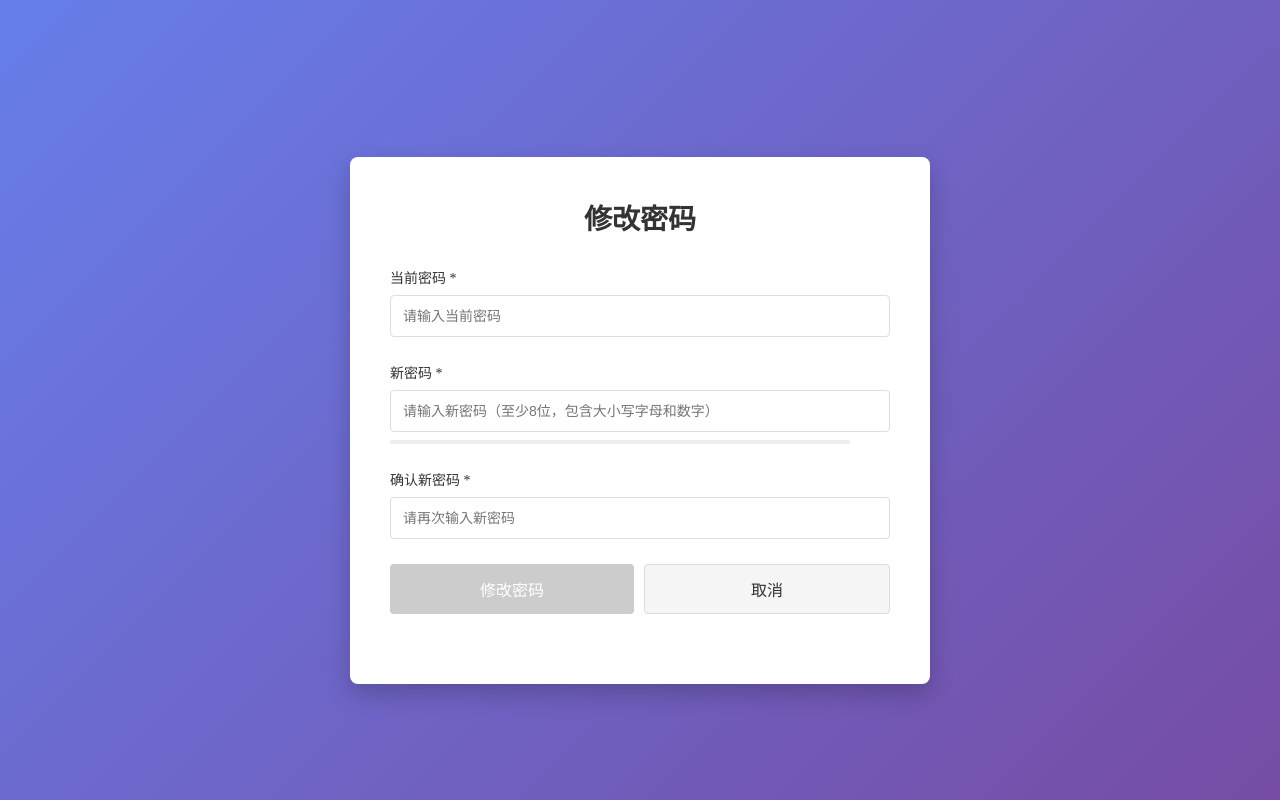
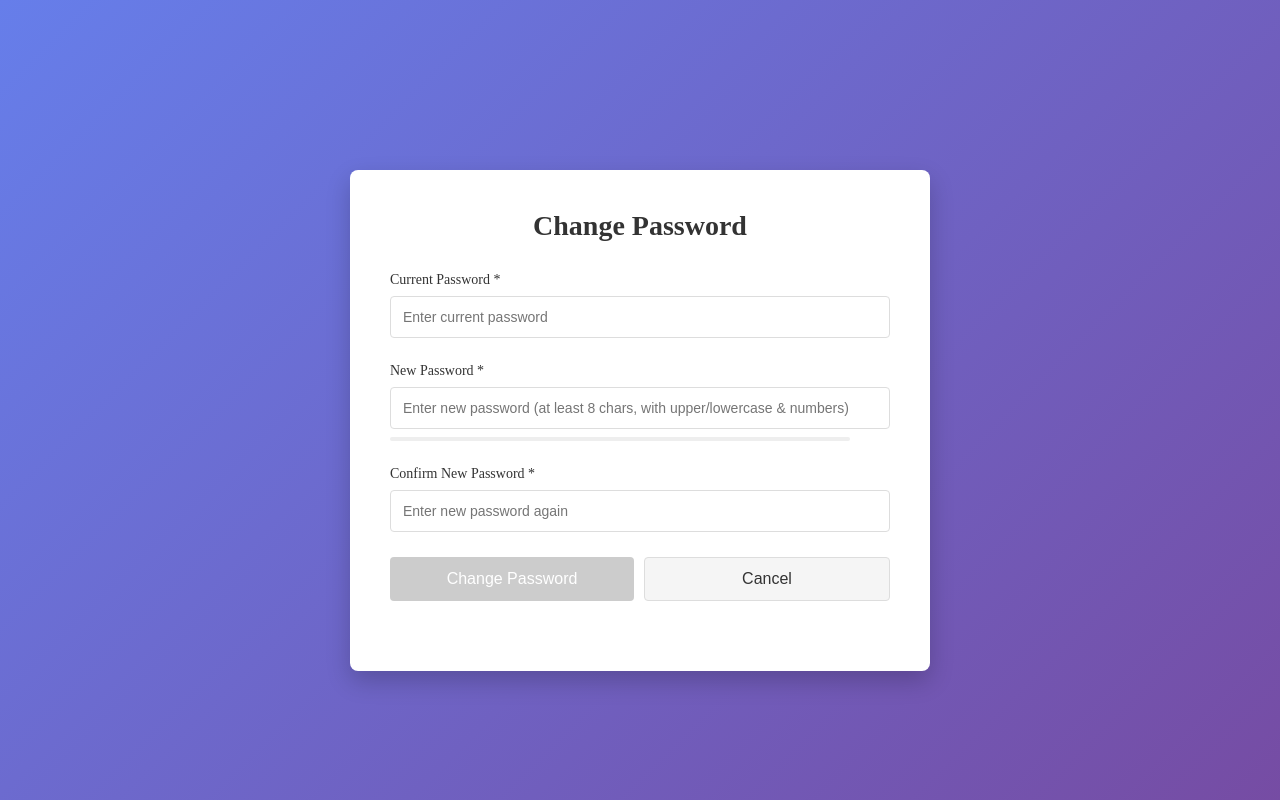
Before and after one commit to stupid-monkey/ai-class-frontend, a Vue app: page /change-password in a window 1280 px wide. Built offline with nearby package versions, Linux system fonts and the light colour scheme; sample sign-in values are in the browser's storage; the HTML template or start-up script is replaced by a standard one.

Commit message:
feat: translate change password view to English

```diff
--- a/src/views/ChangePasswordView.vue
+++ b/src/views/ChangePasswordView.vue
@@ -2,19 +2,19 @@
   <div class="change-password-container">
     <div class="card">
       <div class="header">
-        <h1>{{ isFirstLogin ? '首次登录 - 修改密码' : '修改密码' }}</h1>
-        <p v-if="isFirstLogin" class="tip">为了安全起见，请在首次登录时修改密码</p>
+        <h1>{{ isFirstLogin ? 'First Login - Change Password' : 'Change Password' }}</h1>
+        <p v-if="isFirstLogin" class="tip">For security reasons, please change your password upon first login</p>
       </div>
 
       <form @submit.prevent="handleChangePassword" class="form">
         <!-- 当前密码 -->
         <div class="form-group">
-          <label for="current-password">{{ isFirstLogin ? '初始密码' : '当前密码' }} *</label>
+          <label for="current-password">{{ isFirstLogin ? 'Initial Password' : 'Current Password' }} *</label>
           <input
             id="current-password"
             v-model="form.currentPassword"
             type="password"
-            :placeholder="isFirstLogin ? '请输入管理员给定的初始密码' : '请输入当前密码'"
+            :placeholder="isFirstLogin ? 'Enter initial password provided by admin' : 'Enter current password'"
             required
             @input="validateCurrentPassword"
           />
@@ -23,12 +23,12 @@
 
         <!-- 新密码 -->
         <div class="form-group">
-          <label for="new-password">新密码 *</label>
+          <label for="new-password">New Password *</label>
           <input
             id="new-password"
             v-model="form.newPassword"
             type="password"
-            placeholder="请输入新密码（至少8位，包含大小写字母和数字）"
+            placeholder="Enter new password (at least 8 chars, with upper/lowercase & numbers)"
             required
             @input="validateNewPassword"
           />
@@ -41,12 +41,12 @@
 
         <!-- 确认新密码 -->
         <div class="form-group">
-          <label for="confirm-password">确认新密码 *</label>
+          <label for="confirm-password">Confirm New Password *</label>
           <input
             id="confirm-password"
             v-model="form.confirmPassword"
             type="password"
-            placeholder="请再次输入新密码"
+            placeholder="Enter new password again"
             required
             @input="validateConfirmPassword"
           />
@@ -60,7 +60,7 @@
             class="btn btn-primary"
             :disabled="loading || !isFormValid"
           >
-            {{ loading ? '修改中...' : '修改密码' }}
+            {{ loading ? 'Changing...' : 'Change Password' }}
           </button>
           <button
             v-if="!isFirstLogin"
@@ -69,7 +69,7 @@
             @click="handleCancel"
             :disabled="loading"
           >
-            取消
+            Cancel
           </button>
         </div>
 
@@ -86,13 +86,13 @@
 
       <!-- 首次登录Notice -->
       <div v-if="isFirstLogin" class="first-login-tips">
-        <h3>密码设置指南</h3>
+        <h3>Password Security Guidelines</h3>
         <ul>
-          <li>✓ 请输入管理员为你设置的初始密码</li>
-          <li>✓ 然后设置一个足够安全的新密码</li>
-          <li>✓ 新密码需包含：大小写字母、数字、至少8位</li>
-          <li>✓ 妥善保管好密码，不要分享给他人</li>
-          <li>✓ 定期修改密码提高安全性</li>
+          <li>✓ Please enter the initial password set by the administrator</li>
+          <li>✓ Then set a strong new password</li>
+          <li>✓ New password must contain: uppercase, lowercase, numbers, at least 8 characters</li>
+          <li>✓ Keep your password safe and do not share it</li>
+          <li>✓ Change your password regularly to improve security</li>
         </ul>
       </div>
     </div>
@@ -151,10 +151,10 @@ const strengthLevel = computed(() => {
 // 密码强度文本
 const strengthText = computed(() => {
   switch (strengthLevel.value) {
-    case 'weak': return '弱'
-    case 'fair': return '一般'
-    case 'good': return '良好'
-    case 'strong': return '强'
+    case 'weak': return 'Weak'
+    case 'fair': return 'Fair'
+    case 'good': return 'Good'
+    case 'strong': return 'Strong'
     default: return ''
   }
 })
@@ -175,9 +175,9 @@ const isFormValid = computed(() => {
 // 验证当前密码
 const validateCurrentPassword = () => {
   if (!form.value.currentPassword) {
-    errors.value.currentPassword = isFirstLogin.value ? '请输入初始密码' : '请输入当前密码'
+    errors.value.currentPassword = isFirstLogin.value ? 'Please enter initial password' : 'Please enter current password'
   } else if (form.value.currentPassword.length < 6) {
-    errors.value.currentPassword = '密码长度至少6位'
+    errors.value.currentPassword = 'Password must be at least 6 characters'
   } else {
     errors.value.currentPassword = ''
   }
@@ -187,15 +187,15 @@ const validateCurrentPassword = () => {
 const validateNewPassword = () => {
   const pwd = form.value.newPassword
   if (!pwd) {
-    errors.value.newPassword = '请输入新密码'
+    errors.value.newPassword = 'Please enter new password'
   } else if (pwd.length < 8) {
-    errors.value.newPassword = '新密码至少需要8位'
+    errors.value.newPassword = 'New password must be at least 8 characters'
   } else if (!/[a-z]/.test(pwd) || !/[A-Z]/.test(pwd)) {
-    errors.value.newPassword = '新密码需包含大小写字母'
+    errors.value.newPassword = 'Must contain uppercase and lowercase letters'
   } else if (!/\d/.test(pwd)) {
-    errors.value.newPassword = '新密码需包含数字'
+    errors.value.newPassword = 'Must contain numbers'
   } else if (pwd === form.value.currentPassword) {
-    errors.value.newPassword = '新密码不能与当前密码相同'
+    errors.value.newPassword = 'New password cannot be the same as current'
   } else {
     errors.value.newPassword = ''
   }
@@ -204,9 +204,9 @@ const validateNewPassword = () => {
 // 验证确认密码
 const validateConfirmPassword = () => {
   if (!form.value.confirmPassword) {
-    errors.value.confirmPassword = '请确认新密码'
+    errors.value.confirmPassword = 'Please confirm new password'
   } else if (form.value.confirmPassword !== form.value.newPassword) {
-    errors.value.confirmPassword = '两次输入的密码不一致'
+    errors.value.confirmPassword = 'Passwords do not match'
   } else {
     errors.value.confirmPassword = ''
   }
@@ -218,7 +218,7 @@ const handleChangePassword = async () => {
   submitSuccess.value = ''
 
   if (!isFormValid.value) {
-    submitError.value = '请完善表单信息'
+    submitError.value = 'Please complete the form properly'
     return
   }
 
@@ -233,7 +233,7 @@ const handleChangePassword = async () => {
 
     await changePasswordApi(payload)
 
-    submitSuccess.value = '密码修改成功！请重新登录'
+    submitSuccess.value = 'Password changed successfully! Please log in again'
 
     // 3秒后清除登录Status并跳转到登录页
     setTimeout(() => {
@@ -243,7 +243,7 @@ const handleChangePassword = async () => {
       router.push('/login')
     }, 2000)
   } catch (error: any) {
-    submitError.value = error.message || '密码修改失败，请检查当前密码是否正确'
+    submitError.value = error.message || 'Change failed, please check if your current password is correct'
   } finally {
     loading.value = false
   }
```
